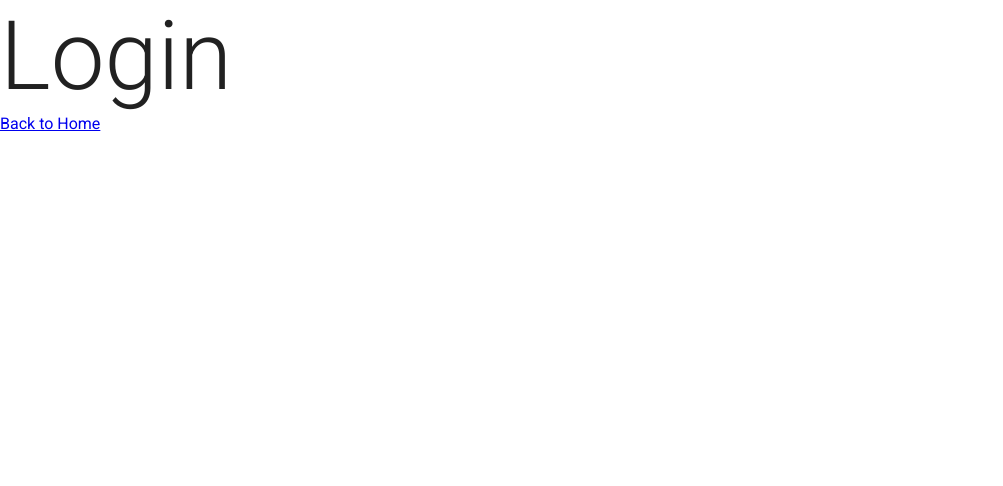
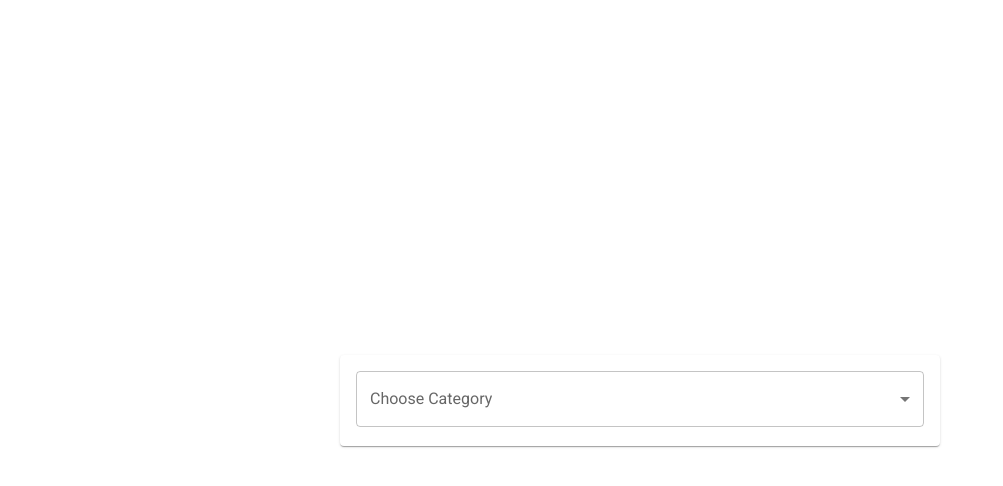
Before and after one commit to mA4rK0/project-management, a React (Vite) app in the folder project-management-frontend/: page /login in a window 1280 px wide. Shown: the top 486 px of the page, without its empty margins (0-1003 px from the left). Built offline with nearby package versions, Linux system fonts and the light colour scheme.

Commit message:
feat: created login page

```diff
--- a/project-management-frontend/package.json
+++ b/project-management-frontend/package.json
@@ -7,6 +7,7 @@
     "dev": "vite",
     "build": "vite build",
     "lint": "eslint .",
+    "lint:fix": "eslint . --fix",
     "format": "prettier --write .",
     "preview": "vite preview"
   },
@@ -18,6 +19,7 @@
     "eslint-config-prettier": "^10.1.8",
     "react": "^19.1.1",
     "react-dom": "^19.1.1",
+    "react-hook-form": "^7.64.0",
     "react-router": "^7.9.3"
   },
   "devDependencies": {
--- a/project-management-frontend/src/App.jsx
+++ b/project-management-frontend/src/App.jsx
@@ -1,12 +1,7 @@
-import {
-  Box,
-  createTheme,
-  CssBaseline,
-  ThemeProvider,
-  Typography,
-} from '@mui/material';
-import { createBrowserRouter, Link, RouterProvider } from 'react-router';
+import { createTheme, CssBaseline, ThemeProvider } from '@mui/material';
+import { createBrowserRouter, RouterProvider } from 'react-router';
 
+import Login from './components/pages/Auth/Login';
 import Dashboard from './components/pages/Dashboard';
 
 const theme = createTheme({
@@ -22,12 +17,7 @@
   },
   {
     path: '/login',
-    element: (
-      <Box>
-        <Typography variant="h1">Login</Typography>
-        <Link to={'/'}>Back to Home</Link>
-      </Box>
-    ),
+    element: <Login />,
   },
 ]);
 
--- /dev/null
+++ b/project-management-frontend/src/components/pages/Auth/Login/Login.jsx
@@ -0,0 +1,41 @@
+import { Paper, Stack } from '@mui/material';
+import { useForm } from 'react-hook-form';
+
+import Select from '../../../ui/Forms/Select';
+
+const Login = () => {
+  const { control } = useForm();
+
+  return (
+    <Stack
+      spacing={2}
+      alignItems={'center'}
+      justifyContent={'center'}
+      height={'100vh'}
+    >
+      <Paper sx={{ width: 600, padding: 2 }}>
+        <Select
+          name={'category'}
+          control={control}
+          label={'Choose Category'}
+          options={[
+            {
+              value: 'category 1',
+              label: 'category 1',
+            },
+            {
+              value: 'category 2',
+              label: 'category 2',
+            },
+            {
+              value: 'category 3',
+              label: 'category 3',
+            },
+          ]}
+        />
+      </Paper>
+    </Stack>
+  );
+};
+
+export default Login;
--- /dev/null
+++ b/project-management-frontend/src/components/pages/Auth/Login/index.js
@@ -0,0 +1,3 @@
+import Login from './Login';
+
+export default Login;
--- /dev/null
+++ b/project-management-frontend/src/components/ui/Forms/Select/Select.jsx
@@ -0,0 +1,55 @@
+import {
+  Select as BaseSelect,
+  FormControl,
+  FormHelperText,
+  InputLabel,
+  MenuItem,
+} from '@mui/material';
+import { Controller } from 'react-hook-form';
+
+const Select = ({
+  control,
+  label,
+  helperText,
+  name,
+  id,
+  options,
+  defaultValue,
+  ...props
+}) => {
+  return (
+    <Controller
+      control={control}
+      defaultValue={defaultValue}
+      name={name}
+      render={({ field: { value, onChange, onBlur } }) => {
+        const handleChange = (e) => {
+          onChange(e.target.value);
+        };
+        return (
+          <FormControl fullWidth>
+            <InputLabel id={id}>{label}</InputLabel>
+            <BaseSelect
+              {...props}
+              labelId={id}
+              id={`select-${id}`}
+              value={value}
+              label={label}
+              onChange={handleChange}
+              onBlur={onBlur}
+            >
+              {options?.map((option, index) => (
+                <MenuItem key={index} value={option.value}>
+                  {option.label}
+                </MenuItem>
+              ))}
+            </BaseSelect>
+            <FormHelperText>{helperText}</FormHelperText>
+          </FormControl>
+        );
+      }}
+    />
+  );
+};
+
+export default Select;
--- /dev/null
+++ b/project-management-frontend/src/components/ui/Forms/Select/index.js
@@ -0,0 +1,3 @@
+import Select from './Select';
+
+export default Select;
```
Also changed, not shown: 1 other file (tests, documents, lock files or other folders).
